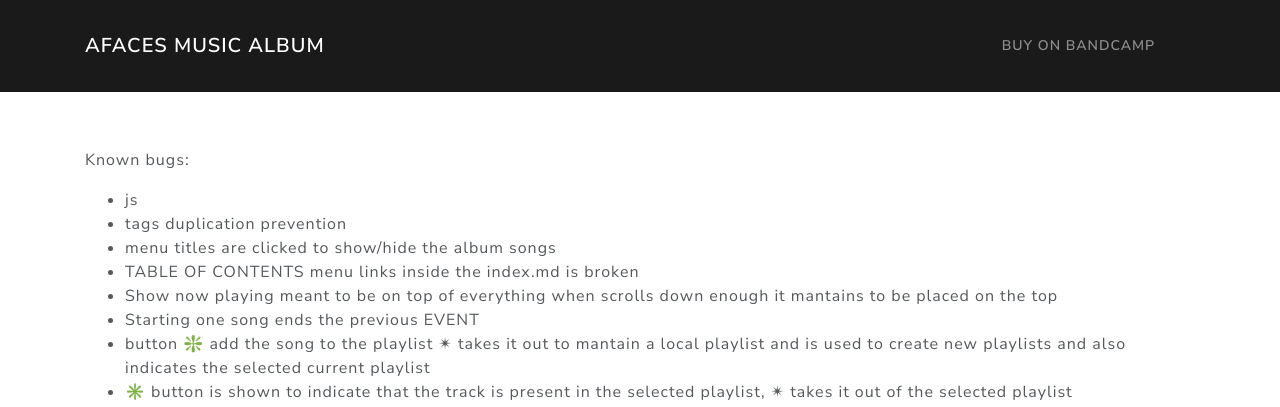
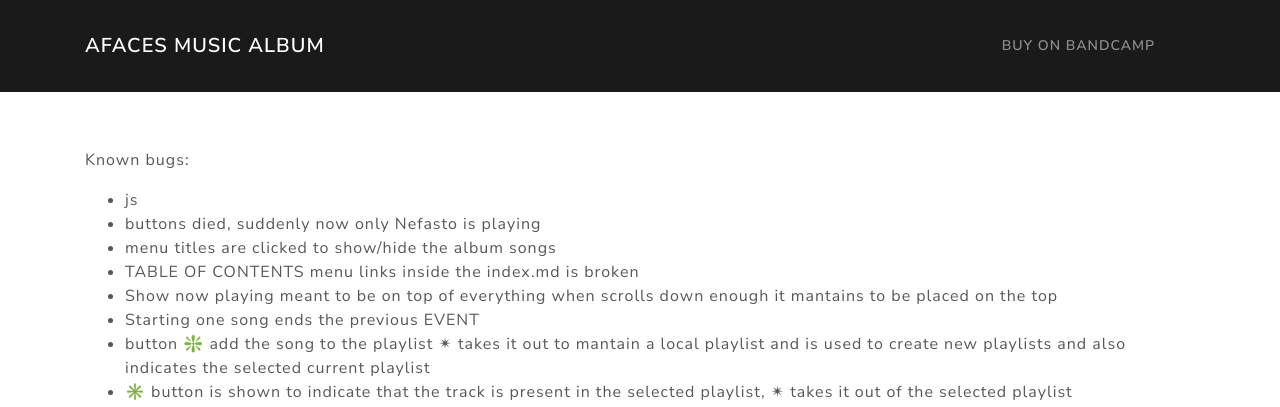
Before and after one commit to afaces/afaces.github.io, a Jekyll site: the page built from TODO.md, in a window 1280 px wide. Shown: the top 407 px of the page. Built offline with Jekyll 4.4.1, drawn with Linux system fonts in a browser that asks for light colours; our own code applies the rules of GitHub Pages for plain Markdown files.

Commit message:
UPDATED TODO.md

```diff
--- a/TODO.md
+++ b/TODO.md
@@ -1,6 +1,6 @@
 Known bugs:
 - js
-- tags duplication prevention
+- buttons died, suddenly now only Nefasto is playing
 - menu titles are clicked to show/hide the album songs
 - TABLE OF CONTENTS menu links inside the index.md is broken
 - Show now playing meant to be on top of everything when scrolls down enough it mantains to be placed on the top
```
